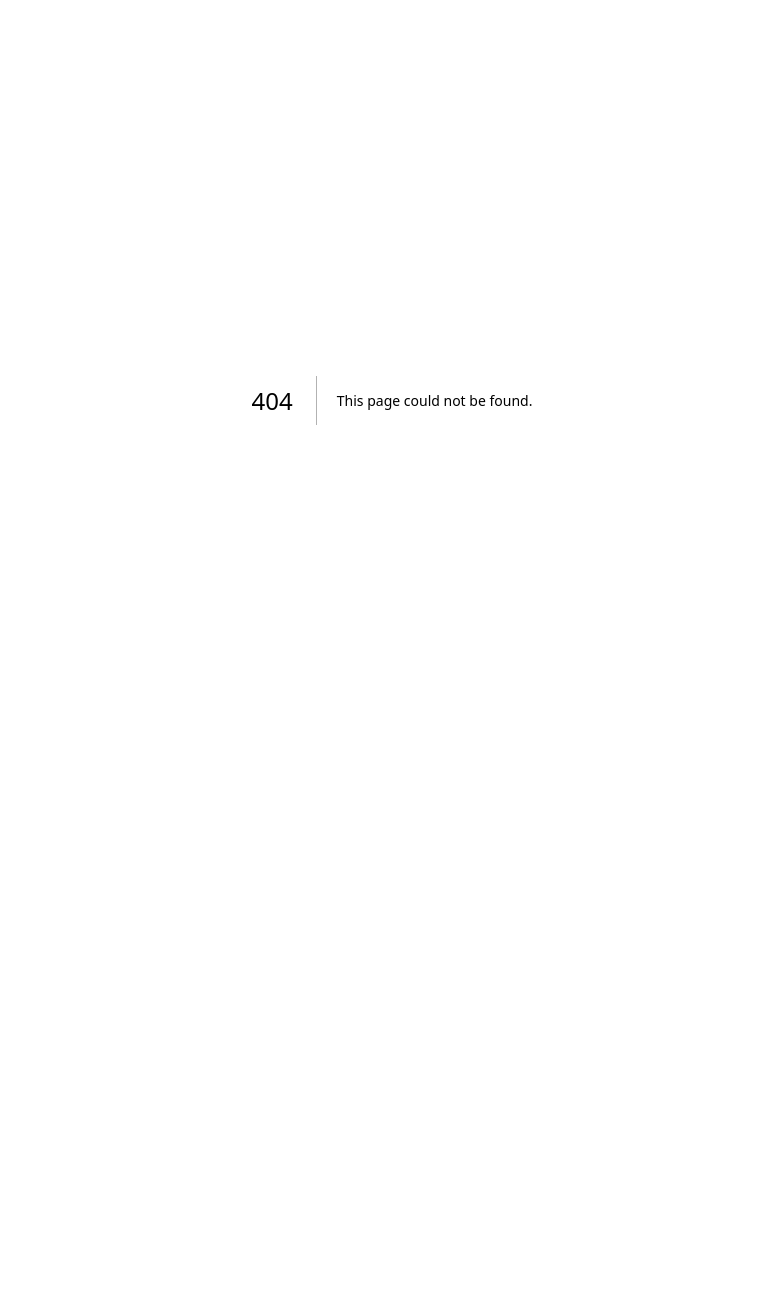
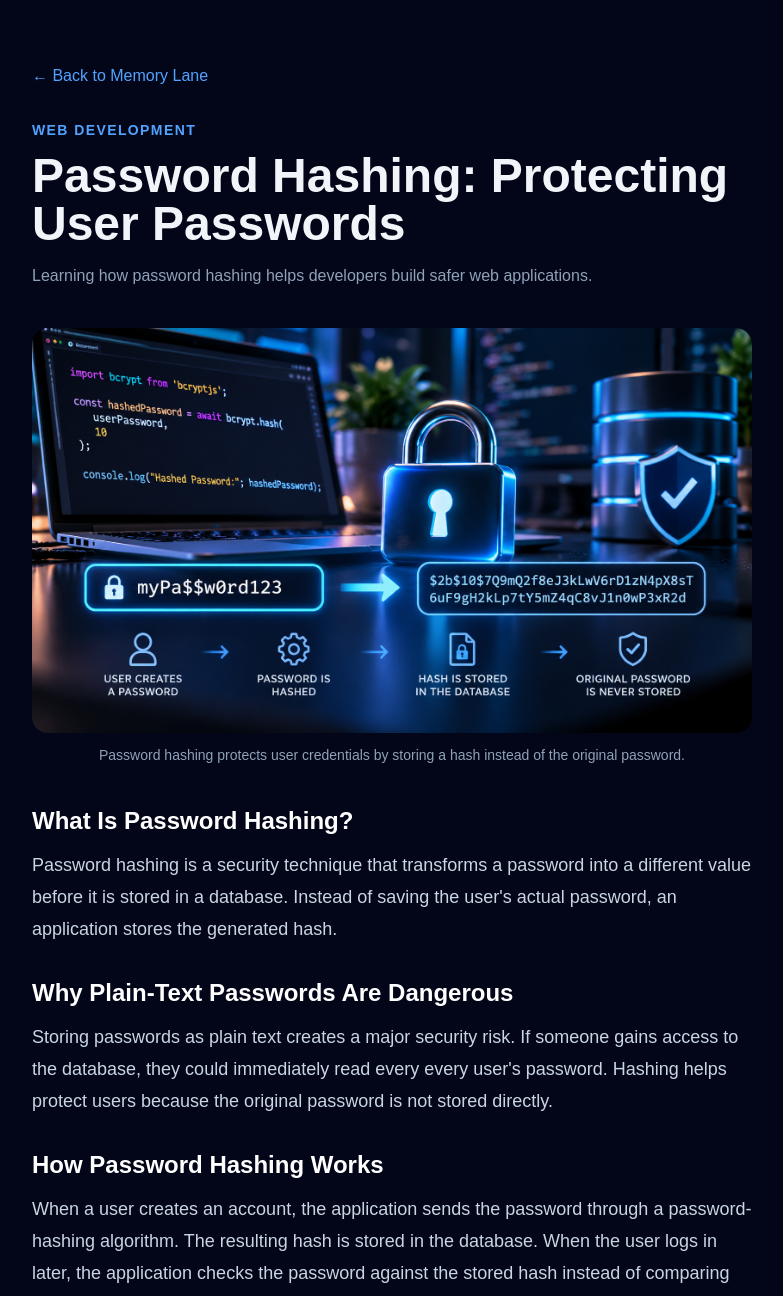
Before and after one commit to LuckettJasmin-FS-4/memory-lane, a Next.js app: page /memory-lane/posts/password-hashing in a window 1280 px wide. Before the commit this address had no page. Shown: the top 1296 px of the page, without its empty margins (248-1031 px from the left). Before the commit the page ends 800 px from the top, so only its background shows below. Built offline with nearby package versions, Linux system fonts and the light colour scheme.

Commit message:
Add password hashing article

```diff
--- a/app/page.tsx
+++ b/app/page.tsx
@@ -38,6 +38,13 @@ const posts = [
     excerpt:
       "What I learned about protecting APIs, managing sensitive information, authentication, authorization, and validating application data.",
     href: "/posts/securing-an-api",
+  },
+  {
+    title: "Password Hashing: Protecting User Passwords",
+    category: "Web Development",
+    excerpt:
+      "What I learned about password hashing, salts, protecting user credentials, and securely storing passwords in web applications.",
+    href: "/posts/password-hashing",
   },
 ];
 
--- /dev/null
+++ b/app/posts/password-hashing/page.tsx
@@ -0,0 +1,140 @@
+import Link from "next/link";
+
+export default function PasswordHashingPost() {
+  return (
+    <main className="min-h-screen bg-slate-950 text-slate-100">
+      <article className="mx-auto max-w-3xl px-6 py-16">
+        <Link
+          href="/"
+          className="mb-8 inline-block text-blue-400 hover:text-blue-300"
+        >
+          ← Back to Memory Lane
+        </Link>
+
+        <p className="mb-3 text-sm font-semibold uppercase tracking-widest text-blue-400">
+          Web Development
+        </p>
+
+        <h1 className="mb-4 text-4xl font-bold md:text-5xl">
+          Password Hashing: Protecting User Passwords
+        </h1>
+
+        <p className="mb-10 text-slate-400">
+          Learning how password hashing helps developers build safer web
+          applications.
+        </p>
+
+        <div className="mb-10">
+  <img
+    src="/memory-lane/images/password-hashing.png"
+    alt="Password hashing process showing a password being converted into a secure hash"
+    className="w-full rounded-2xl"
+  />
+  <p className="mt-3 text-center text-sm text-slate-400">
+    Password hashing protects user credentials by storing a hash instead of
+    the original password.
+  </p>
+</div>
+        <div className="space-y-8 text-lg leading-8 text-slate-300">
+          <section>
+            <h2 className="mb-3 text-2xl font-bold text-white">
+              What Is Password Hashing?
+            </h2>
+
+            <p>
+              Password hashing is a security technique that transforms a
+              password into a different value before it is stored in a
+              database. Instead of saving the user&apos;s actual password, an
+              application stores the generated hash.
+            </p>
+          </section>
+
+          <section>
+            <h2 className="mb-3 text-2xl font-bold text-white">
+              Why Plain-Text Passwords Are Dangerous
+            </h2>
+
+            <p>
+              Storing passwords as plain text creates a major security risk.
+              If someone gains access to the database, they could immediately
+              read every every user&apos;s password. Hashing helps protect users because
+              the original password is not stored directly.
+            </p>
+          </section>
+
+          <section>
+            <h2 className="mb-3 text-2xl font-bold text-white">
+              How Password Hashing Works
+            </h2>
+
+            <p>
+              When a user creates an account, the application sends the
+              password through a password-hashing algorithm. The resulting
+              hash is stored in the database. When the user logs in later,
+              the application checks the password against the stored hash
+              instead of comparing plain-text passwords.
+            </p>
+          </section>
+
+          <section>
+            <h2 className="mb-3 text-2xl font-bold text-white">
+              Adding a Salt
+            </h2>
+
+            <p>
+              Modern password-hashing systems also use a salt. A salt adds
+              unique random data during the hashing process. This means two
+              users who choose the same password can still have different
+              stored hashes, making attacks against password databases more
+              difficult.
+            </p>
+          </section>
+
+          <section>
+            <h2 className="mb-3 text-2xl font-bold text-white">
+              Password Hashing in Node.js
+            </h2>
+
+            <p>
+              In a Node.js application, developers can use password-hashing
+              libraries such as bcrypt to hash passwords before saving user
+              information. During authentication, bcrypt can compare the
+              password entered by the user with the stored hash and determine
+              whether they match.
+            </p>
+          </section>
+
+          <section>
+            <h2 className="mb-3 text-2xl font-bold text-white">
+              What I Learned
+            </h2>
+
+            <p>
+              Learning about password hashing helped me understand that
+              authentication is more than creating a login form. Developers
+              also have a responsibility to protect the information users
+              provide. Hashing passwords before storing them is an important
+              part of building a more secure full-stack application.
+            </p>
+          </section>
+        </div>
+
+        <div className="mt-16 flex items-center justify-between gap-4 border-t border-white/10 pt-8">
+          <Link
+            href="/posts/securing-an-api"
+            className="font-semibold text-purple-300 hover:text-purple-200"
+          >
+            ← Previous Post
+          </Link>
+
+          <Link
+            href="/"
+            className="rounded-full bg-purple-500 px-6 py-3 font-semibold text-white transition hover:bg-purple-400"
+          >
+            All Posts
+          </Link>
+        </div>
+      </article>
+    </main>
+  );
+}
--- a/app/posts/securing-an-api/page.tsx
+++ b/app/posts/securing-an-api/page.tsx
@@ -84,9 +84,9 @@ export default function SecuringApiPost() {
           </p>
         </div>
 
-        <div className="mt-16 flex flex-wrap items-center justify-between gap-4 border-t border-white/10 pt-8">
+        <div className="mt-16 flex items-center justify-between gap-4 border-t border-white/10 pt-8">
   <Link
-            href="/posts/building-a-crud-api"
+    href="/posts/securing-an-api"
     className="font-semibold text-purple-300 hover:text-purple-200"
   >
     ← Previous Post
@@ -94,7 +94,7 @@ export default function SecuringApiPost() {
 
   <Link
     href="/"
-            className="rounded-full bg-purple-500 px-6 py-3 font-semibold transition hover:bg-purple-400"
+    className="rounded-full bg-purple-500 px-6 py-3 font-semibold text-white transition hover:bg-purple-400"
   >
     All Posts
   </Link>
```
Also changed, not shown: public/images/password-hashing.png (added). Lines whose indentation alone changed are shown as unchanged.
